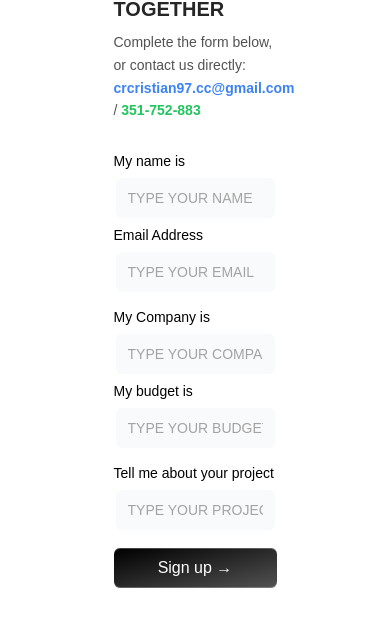
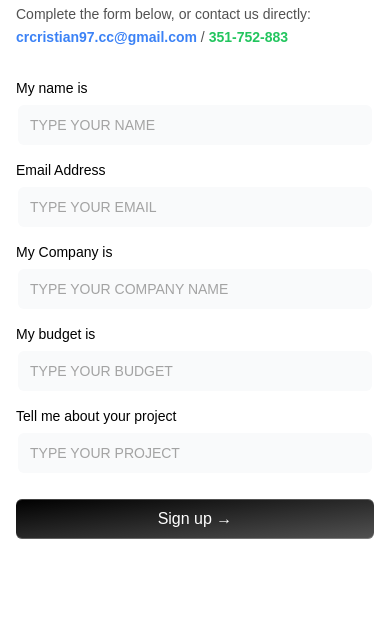
Before and after one commit to crcristian97/neura-web, a Next.js app: page / in a window 390 px wide. Shown: the part 3181-3808 px from the top of the page. After the commit the page ends 3768 px from the top, so only its background shows below. Built offline with nearby package versions, Linux system fonts and the light colour scheme; no server answers; what @getbrevo/brevo would draw is missing.

Commit message:
responsive desing

```diff
--- a/app/components/FormSign.tsx
+++ b/app/components/FormSign.tsx
@@ -13,7 +13,7 @@ const formAction = async (prevState: unknown, formData: FormData) => {
 export function SignupForm() {
   const [, dispatch] = useFormState(formAction, null);
   return (
-    <div className="w-1/2  mx-auto rounded-none md:rounded-2xl p-4 md:p-8 shadow-input bg-white dark:bg-black">
+    <div className="w-full md:w-3/4 lg:w-1/2 mx-auto rounded-none md:rounded-2xl p-4 md:p-8 shadow-input bg-white dark:bg-black">
       <h2 className="font-bold text-xl text-neutral-800 dark:text-neutral-200">
         LETS BUILD TOGETHER
       </h2>
@@ -29,32 +29,34 @@ export function SignupForm() {
       </p>
 
       <form className="my-8" action={dispatch}>
-      <div className="flex flex-col md:flex-row space-y-2 md:space-y-0 md:space-x-2 mb-4">
-        <LabelInputContainer>
+        <div className="flex flex-col space-y-4">
+          <div className="flex flex-col sm:flex-row space-y-4 sm:space-y-0 sm:space-x-4">
+            <LabelInputContainer className="w-full sm:w-1/2">
               <Label htmlFor="firstname">My name is</Label>
               <Input id="firstname" placeholder="TYPE YOUR NAME" name="firstname" type="text" />
             </LabelInputContainer>
-        <LabelInputContainer>
+            <LabelInputContainer className="w-full sm:w-1/2">
               <Label htmlFor="email">Email Address</Label>
               <Input id="email" placeholder="TYPE YOUR EMAIL" name="email" type="email" />
             </LabelInputContainer>
           </div>
-      <div className="flex flex-col md:flex-row space-y-2 md:space-y-0 md:space-x-2 mb-4">
-      <LabelInputContainer >
+          <div className="flex flex-col sm:flex-row space-y-4 sm:space-y-0 sm:space-x-4">
+            <LabelInputContainer className="w-full sm:w-1/2">
               <Label htmlFor="company">My Company is</Label>
               <Input id="company" placeholder="TYPE YOUR COMPANY NAME" name="company" type="text" />
             </LabelInputContainer>
-      <LabelInputContainer >
+            <LabelInputContainer className="w-full sm:w-1/2">
               <Label htmlFor="budget">My budget is</Label>
               <Input id="budget" placeholder="TYPE YOUR BUDGET" name="budget" type="text" />
             </LabelInputContainer>
           </div>
-      <LabelInputContainer >
+          <LabelInputContainer>
             <Label htmlFor="proyectCompany">Tell me about your project</Label>
             <Input id="proyectCompany" placeholder="TYPE YOUR PROJECT" name="proyectCompany" type="text" />
           </LabelInputContainer>
+        </div>
         <button
-        className="mt-4 bg-gradient-to-br relative group/btn from-black dark:from-zinc-900 dark:to-zinc-900 to-neutral-600 block dark:bg-zinc-800 w-full text-white rounded-md h-10 font-medium shadow-[0px_1px_0px_0px_#ffffff40_inset,0px_-1px_0px_0px_#ffffff40_inset] dark:shadow-[0px_1px_0px_0px_var(--zinc-800)_inset,0px_-1px_0px_0px_var(--zinc-800)_inset]"
+          className="mt-6 bg-gradient-to-br relative group/btn from-black dark:from-zinc-900 dark:to-zinc-900 to-neutral-600 block dark:bg-zinc-800 w-full text-white rounded-md h-10 font-medium shadow-[0px_1px_0px_0px_#ffffff40_inset,0px_-1px_0px_0px_#ffffff40_inset] dark:shadow-[0px_1px_0px_0px_var(--zinc-800)_inset,0px_-1px_0px_0px_var(--zinc-800)_inset]"
           type="submit"
         >
           Sign up &rarr;
```
Lines whose indentation alone changed are shown as unchanged.
